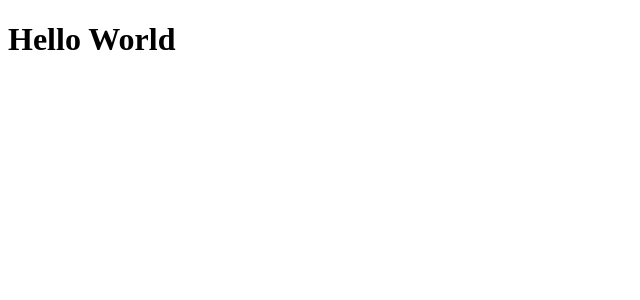
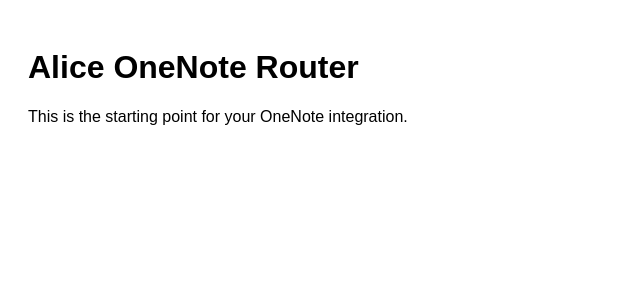
Before and after one commit to tchaudhry907/alice-onenote-router, a Next.js app: page / in a window 1280 px wide. Shown: the top 300 px of the page, without its empty margins (0-640 px from the left). Built offline with nearby package versions, Linux system fonts and the light colour scheme.

Commit message:
Update index.js

```diff
--- a/pages/index.js
+++ b/pages/index.js
@@ -1,11 +1,8 @@
-'use client'
-import { useRouter } from 'next/navigation'
-
 export default function Home() {
-  const router = useRouter()
   return (
-    <div>
-      <h1>Hello World</h1>
+    <div style={{ fontFamily: 'Arial, sans-serif', padding: '20px' }}>
+      <h1>Alice OneNote Router</h1>
+      <p>This is the starting point for your OneNote integration.</p>
     </div>
-  )
+  );
 }
```
